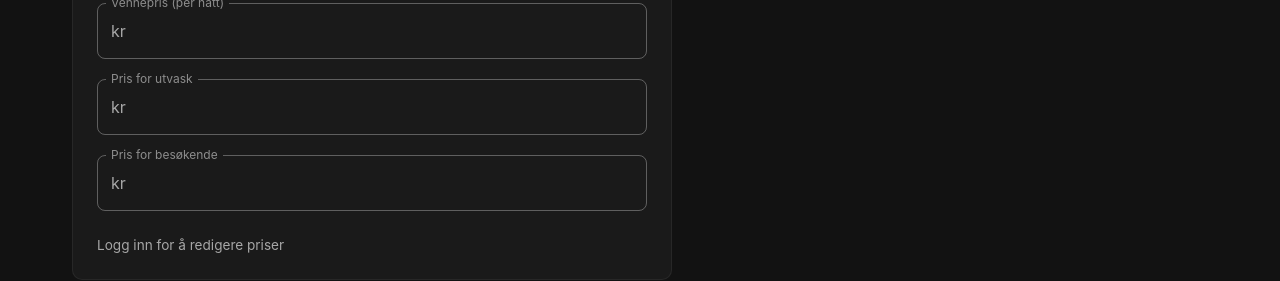
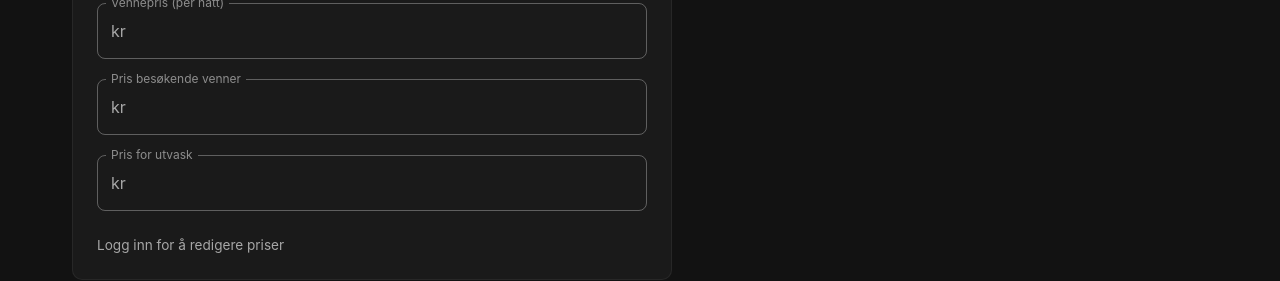
Before and after one commit to jhoiland/booking, a Next.js app in the folder apps/web/: page / in a window 1280 px wide. Both pictures are taken after a click on the tab "Priser". Shown: the part 393-674 px from the top of the page. Built offline with nearby package versions, Linux system fonts and the light colour scheme; no server answers; the database is empty.

Commit message:
fix: rename visitor price field

```diff
--- a/apps/web/app/components/PricesTab.tsx
+++ b/apps/web/app/components/PricesTab.tsx
@@ -124,8 +124,8 @@ export default function PricesTab({ session }: PricesTabProps) {
     { label: "Pris i sesong (per natt)", value: seasonPrice, setter: setSeasonPrice },
     { label: "Pris utenfor sesong (per natt)", value: offSeasonPrice, setter: setOffSeasonPrice },
     { label: "Vennepris (per natt)", value: friendsPrice, setter: setFriendsPrice },
+    { label: "Pris besøkende venner", value: visitorPrice, setter: setVisitorPrice },
     { label: "Pris for utvask", value: cleaningPrice, setter: setCleaningPrice },
-    { label: "Pris for besøkende", value: visitorPrice, setter: setVisitorPrice },
   ];
 
   return (
```
